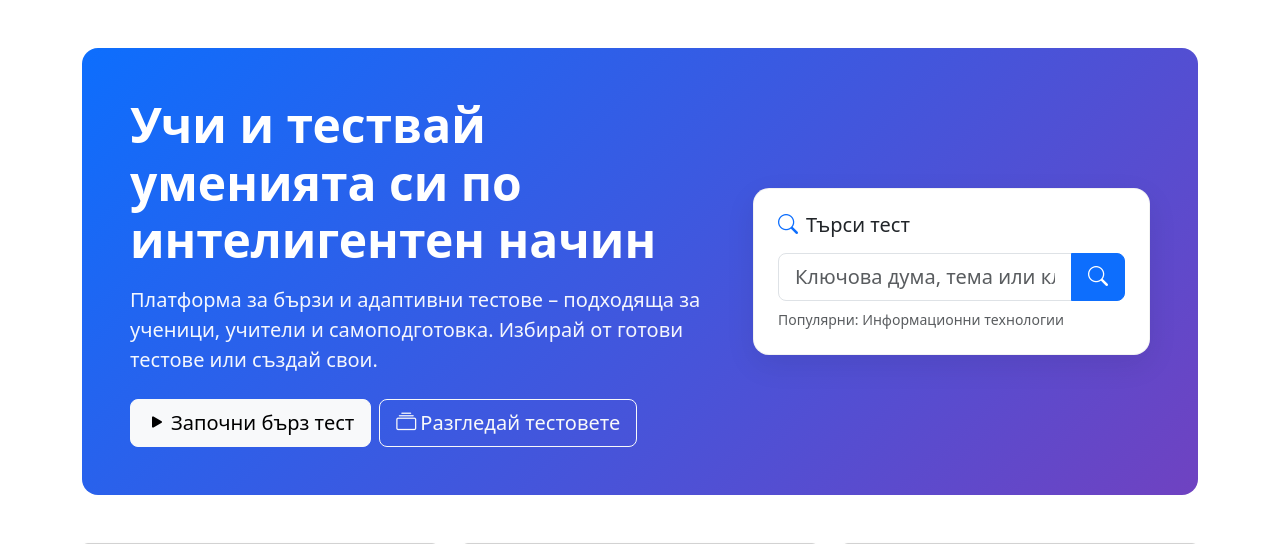
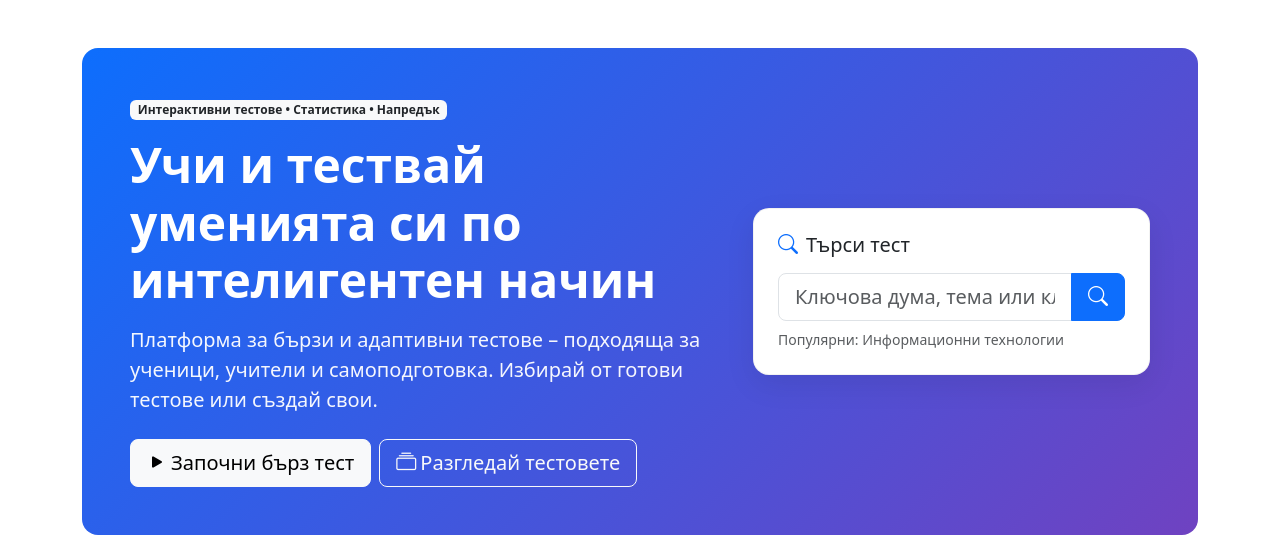
Before and after one commit to gramatikov88/TestGramatikov, a PHP site: page / in a window 1280 px wide. Shown: the part 79-623 px from the top of the page. Run offline with PHP 8.4, Linux system fonts and the light colour scheme; data comes from the database, SQL or seed files in the repository.

Commit message:
Update index.php

```diff
--- a/index.php
+++ b/index.php
@@ -112,7 +112,7 @@ try {
         <section class="hero p-4 p-md-5 mb-4 mb-md-5">
             <div class="row align-items-center g-4 g-md-5">
                 <div class="col-lg-7">
-                    <span class="badge bg-light text-dark mb-3"></span>
+                    <span class="badge bg-light text-dark mb-3">Интерактивни тестове • Статистика • Напредък</span>
                     <h1 class="display-5 fw-bold mb-3">Учи и тествай уменията си по интелигентен начин</h1>
                     <p class="lead mb-4">Платформа за бързи и адаптивни тестове – подходяща за ученици, учители и
                         самоподготовка. Избирай от готови тестове или създай свои.</p>
```
